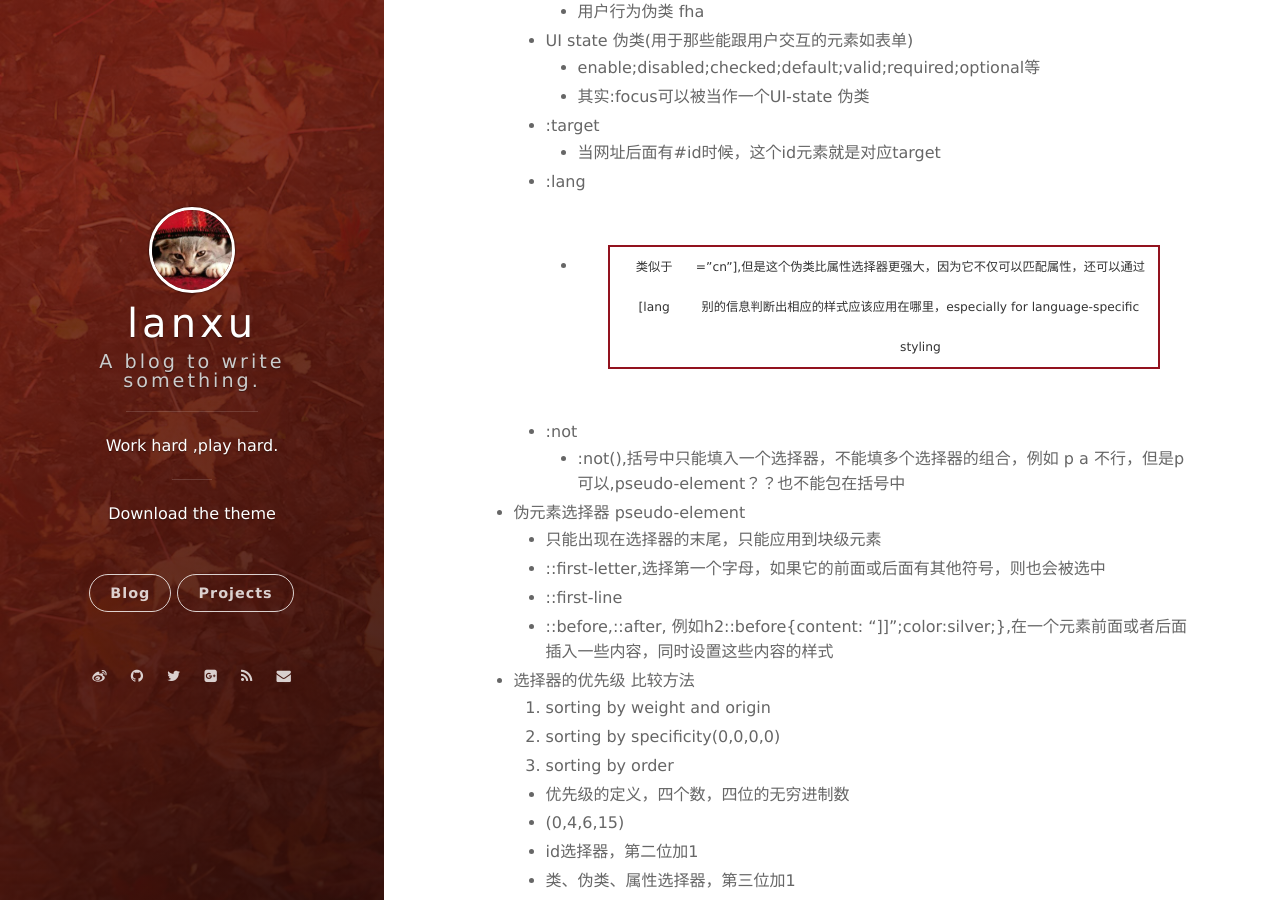
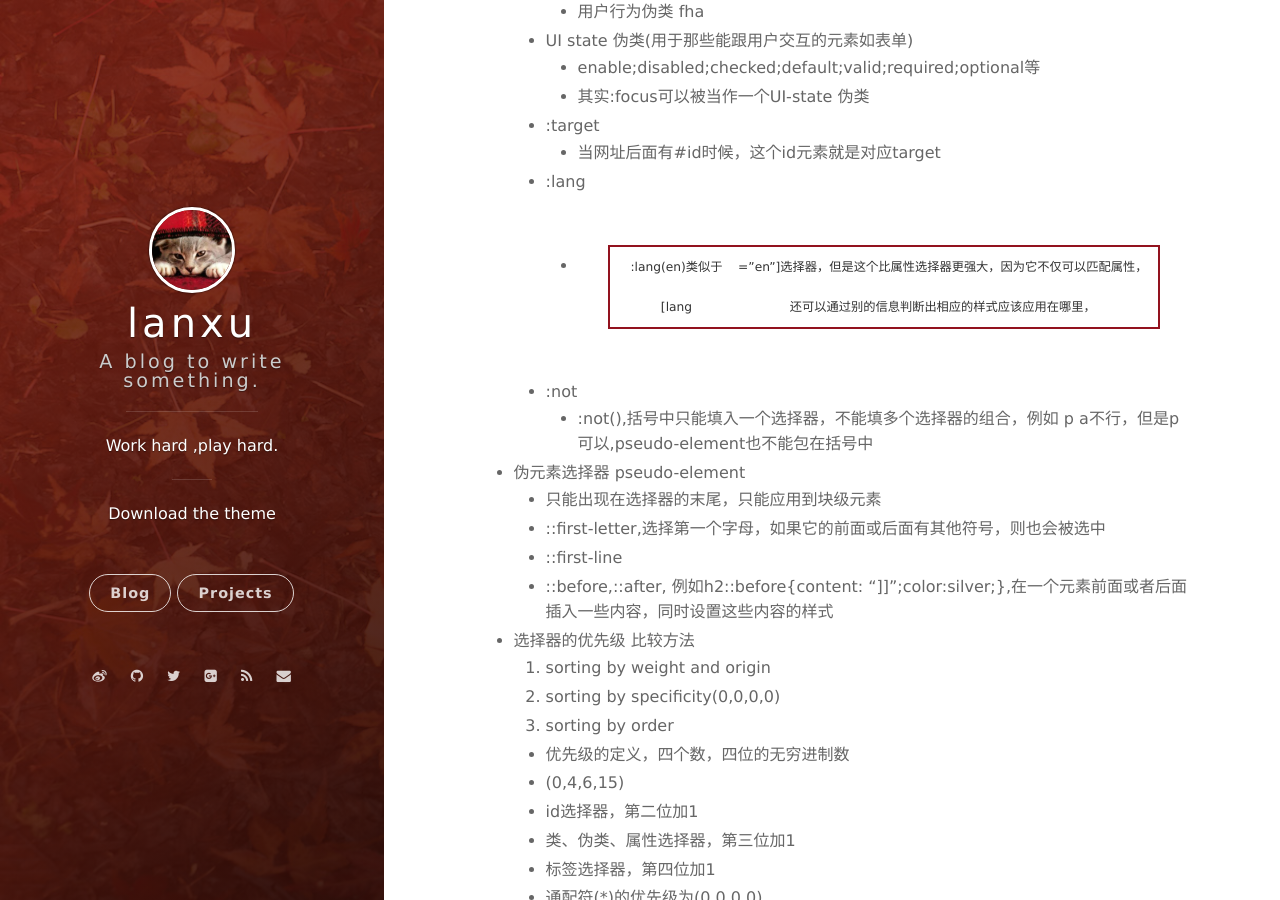
Before and after one commit to Rubick1/Rubick1.github.io, a Jekyll site: the page built from _posts/2017-05-07-selecor-and-specifity.md, in a window 1280 px wide and 900 px high, scrolled down 990 px. Built offline with Jekyll 4.4.1, drawn with Linux system fonts in a browser that asks for light colours; nearby versions of some CDN libraries; our own code applies the rules of GitHub Pages for plain Markdown files; comment, search, counter and statistics services are not loaded.

Commit message:
selector-edit2

```diff
--- a/_posts/2017-05-07-selecor-and-specifity.md
+++ b/_posts/2017-05-07-selecor-and-specifity.md
@@ -39,9 +39,9 @@
   * :target
     * 当网址后面有#id时候，这个id元素就是对应target
   * :lang
-    * 类似于\[lang|="cn"],但是这个伪类比属性选择器更强大，因为它不仅可以匹配属性，还可以通过别的信息判断出相应的样式应该应用在哪里，especially for language-specific styling
+    * :lang(en)类似于[lang|="en"]选择器，但是这个比属性选择器更强大，因为它不仅可以匹配属性，还可以通过别的信息判断出相应的样式应该应用在哪里，
   * :not
-    * :not(),括号中只能填入一个选择器，不能填多个选择器的组合，例如 p a 不行，但是p可以,pseudo-element？？也不能包在括号中
+    * :not(),括号中只能填入一个选择器，不能填多个选择器的组合，例如 p a不行，但是p可以,pseudo-element也不能包在括号中
 
 * 伪元素选择器 pseudo-element
   * 只能出现在选择器的末尾，只能应用到块级元素
```
